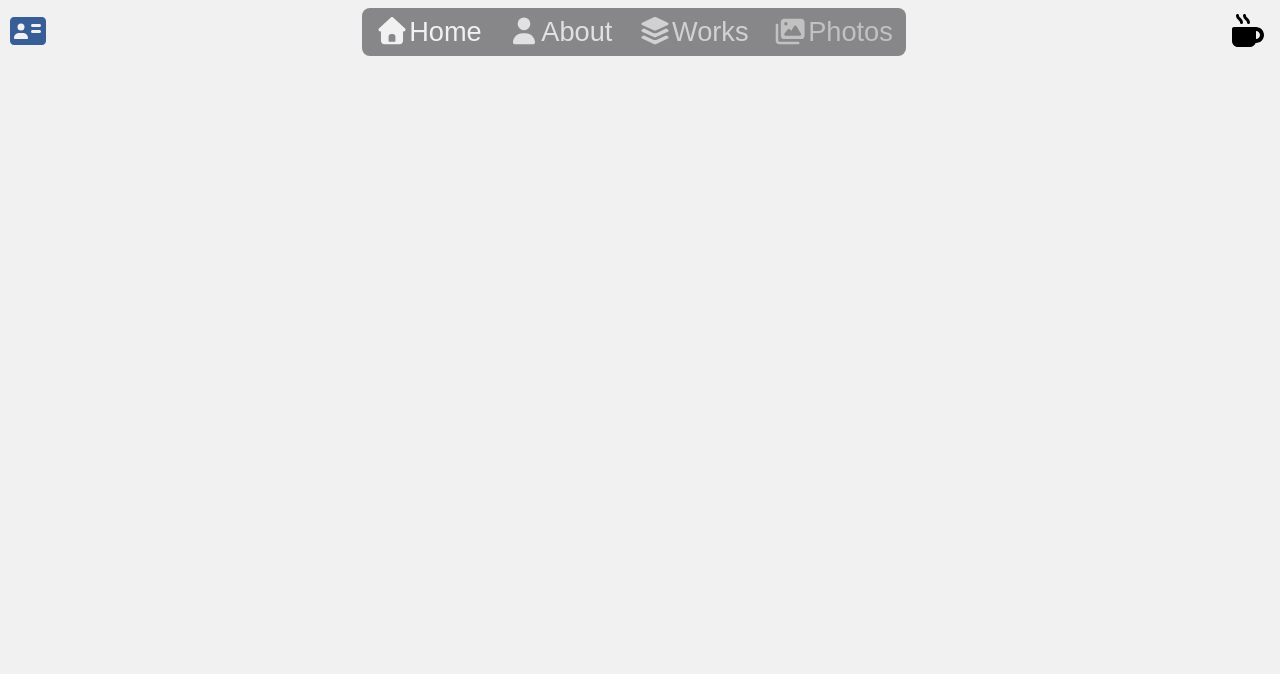
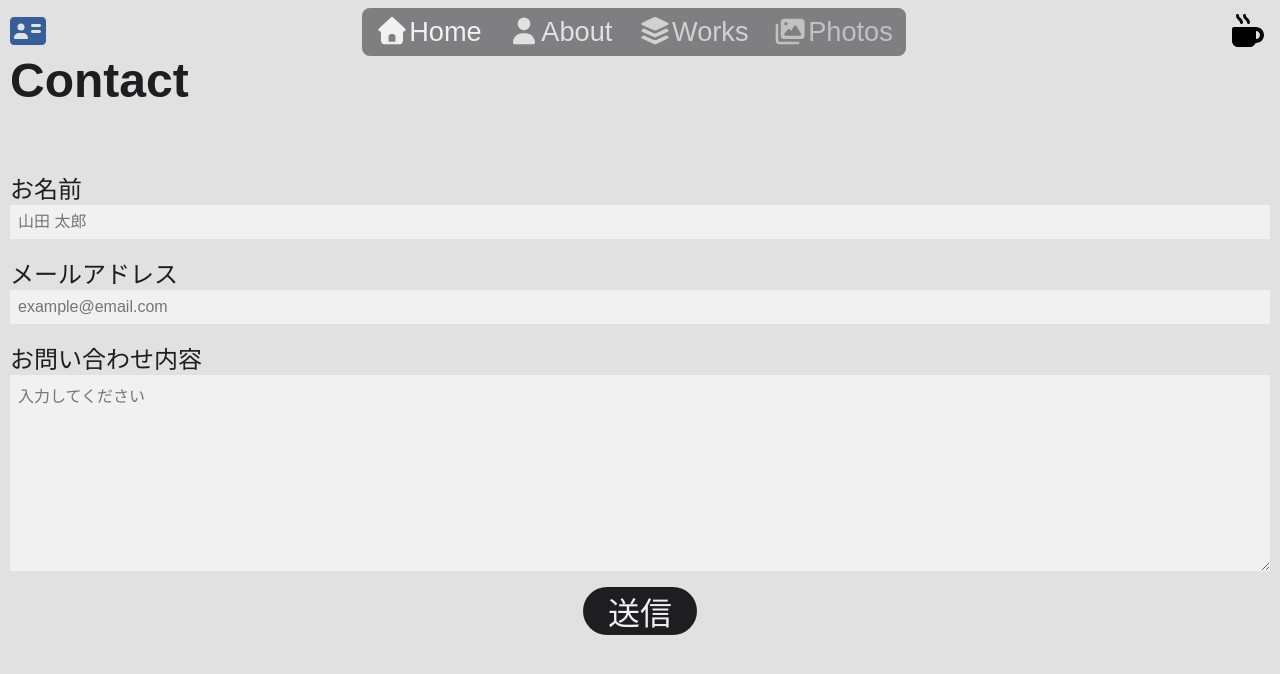
Before and after one commit to haaaaa722/portfolio, a React (Create React App) app: page /contact in a window 1280 px wide. Shown: the top 674 px of the page. Built offline with nearby package versions, Linux system fonts and the light colour scheme; a web font is replaced by a local one.

Commit message:
create contact

```diff
--- a/src/App.tsx
+++ b/src/App.tsx
@@ -5,6 +5,7 @@ import Header from "./components/Header/Header";
 import MobileMenu from "./components/mobileMenu/MobileMenu";
 import Home from "./pages/Home";
 import About from "./pages/About";
+import Contact from "./pages/Contact";
 
 import styles from './App.module.css';
 
@@ -21,6 +22,7 @@ function App() {
         <Routes>
           <Route path="/" element={<Home />} />
           <Route path="/about" element={<About />} />
+          <Route path="/contact" element={<Contact />} />
           <Route path="/works" element={<Works />} />
           <Route path="/photos" element={<Photos />} />
         </Routes>
--- a/src/pages/About.module.css
+++ b/src/pages/About.module.css
@@ -11,7 +11,7 @@
     height: 10rem;
     display: flex;
     align-items: center;
-    padding: 10px
+    padding: 10px;
 }
 
 .title{
--- a/src/pages/About.tsx
+++ b/src/pages/About.tsx
@@ -3,6 +3,7 @@ import profileImg from "../assets/images/profileIcon.webp";
 import { FontAwesomeIcon } from "@fortawesome/react-fontawesome";
 import { faXTwitter, faInstagram, faGithub } from "@fortawesome/free-brands-svg-icons";
 import styles from "./About.module.css";
+import { Link } from "react-router-dom";
 
 const About = ()=>{
     return(
@@ -48,6 +49,7 @@ const About = ()=>{
             <section className={styles.contact}>
                 <h2 className={styles.sectionTitle}>Contact</h2>
                 <p>お問い合わせは各SNSのDM、もしくは下記のフォームからお願いします。</p>
+                <Link to="/contact">お問い合わせはこちら</Link>
             </section>
         </div>
     )
--- /dev/null
+++ b/src/pages/Contact.module.css
@@ -0,0 +1,89 @@
+.container{
+    width: 100%;
+    height: 100vh;
+    background: var(--about-bg);
+    display: flex;
+    flex-direction: column;
+    align-items: center;
+}
+
+.header{
+    width: 100%;
+    height: 10rem;
+    display: flex;
+    align-items: center;
+    padding: 10px;
+}
+
+.title{
+    font-size: 3rem;
+}
+
+.content{
+    width: 100%;
+    padding: 10px;
+}
+
+.formGroup{
+    display: flex;
+    flex-direction: column;
+    margin-bottom: 1rem;
+}
+
+.formGroup label{
+    font-size: 1.5rem;
+}
+
+.formGroup input{
+    background: var(--home-bg);
+    font: var(--font-main);
+    border: none;
+    font-size: 1rem;
+    padding: 0.5rem;
+}
+
+.formGroup textarea{
+    background: var(--home-bg);
+    font: var(--font-main);
+    border: none;
+    font-size: 1rem;
+    padding: 0.5rem;
+}
+
+.submitbtn{
+    display: flex;
+    font: var(--font-main);
+    height: 3rem;
+    padding: 0 25px;
+    font-size: 2rem;
+    align-items: center;
+    background: var(--text-color);
+    color: var(--home-bg);
+    border: none;
+    border-radius: 1.5rem;
+    margin: 0 auto;
+    cursor: pointer;
+}
+
+.errorMessage{
+    color: #ed5752;
+}
+
+.errorInput{
+    border: 1px solid #ed5752 !important;
+}
+
+.thanksMessage{
+    font-size: 2rem;
+    text-align: center;
+}
+
+.backToAbout{
+    height: 3rem;
+    font-size: 2rem;
+    padding: 0 25px;
+    border-radius: 1.5rem;
+    background: var(--text-color);
+    color: var(--home-bg);
+    cursor: pointer;
+}
--- /dev/null
+++ b/src/pages/Contact.tsx
@@ -0,0 +1,122 @@
+import React, { useState } from "react";
+import styles from "./Contact.module.css";
+import { Link } from "react-router-dom";
+
+const Contact = ()=>{
+    const [submitted, setsubmitted] = useState(false);
+
+    const [errors, setErrors] = useState({
+        name: "",
+        email: "",
+        message: ""
+    });
+
+    const handleSubmit = (e: React.FormEvent<HTMLFormElement>)=>{
+        // いったんブラウザの送信を止めるかどうかを判断するフラグ
+        let isValid = true;
+        const newErrors = {name: "", email: "", message: ""};
+
+        // フォームの値を取得
+        const form = e.currentTarget;
+        const nameVal = (form.elements.namedItem("entry.14958865") as HTMLInputElement).value;
+        const emailVal = (form.elements.namedItem("entry.359138063") as HTMLInputElement).value;
+        const msgVal = (form.elements.namedItem("entry.734964169") as HTMLTextAreaElement).value;
+
+        // チェック開始
+        if(!nameVal){
+            newErrors.name = "お名前を入力してください";
+            isValid = false;
+        }
+        if(!emailVal){
+            newErrors.email = "メールアドレスを入力してください";
+            isValid = false;
+        }
+        if(!msgVal){
+            newErrors.message = "お問い合わせ内容を入力してください";
+            isValid = false;
+        }
+
+        setErrors(newErrors);
+
+        if(!isValid){
+            // エラーがある場合:送信キャンセル
+            e.preventDefault();
+        }else{
+            // エラーがない場合:送信後、画面切り替え
+            setTimeout(()=>{
+                setsubmitted(true);
+            },100)
+        }
+    }
+
+    return(
+        <div className={styles.container}>
+            <div className={styles.header}>
+                <h1 className={styles.title}>Contact</h1>
+            </div>
+
+            <div className={styles.content}>
+                {submitted ? (
+                    <div className={styles.thanksMessage}>
+                        <p>
+                            お問い合わせありがとうございます！<br />
+                            送信が完了しました！
+                        </p>
+                        <Link to="/about" className={styles.backToAbout}>もどる</Link>
+                    </div>
+                ):(
+                    <form
+                        action="https://docs.google.com/forms/d/e/1FAIpQLSceSoPNJhtNIbUJC3sAWqGX1w26IWoZczYHMfxJqdTvAdebpw/formResponse"
+                        method="POST"
+                        target="hidden_iframe"
+                        className={styles.form}
+                        onSubmit={handleSubmit}
+                        noValidate
+                    >
+                        <div className={styles.formGroup}>
+                            <label htmlFor="name">お名前</label>
+                            <input
+                                type="text"
+                                id="name"
+                                name="entry.14958865"
+                                placeholder="山田 太郎"
+                                className={errors.name ? styles.errorInput : ""}
+                            />
+                            {errors.name && <span className={styles.errorMessage}>{errors.name}</span>}
+                        </div>
+
+                        <div className={styles.formGroup}>
+                            <label htmlFor="email">メールアドレス</label>
+                            <input
+                                type="email"
+                                id="email"
+                                name="entry.359138063"
+                                placeholder="example@email.com"
+                                className={errors.email ? styles.errorInput : ""}
+                            />
+                            {errors.email && <span className={styles.errorMessage}>{errors.email}</span>}
+                        </div>
+
+                        <div className={styles.formGroup}>
+                            <label htmlFor="message">お問い合わせ内容</label>
+                            <textarea
+                                id="message"
+                                name="entry.734964169"
+                                placeholder="入力してください"
+                                rows={10}
+                                className={errors.message ? styles.errorInput : ""}
+                            ></textarea>
+                            {errors.message && <span className={styles.errorMessage}>{errors.message}</span>}
+                        </div>
+
+                        <button type="submit" className={styles.submitbtn}>送信</button>
+
+                        <iframe name="hidden_iframe" style={{display:"none"}} title="hidden_iframe"></iframe>
+                    </form>
+                )}
+            </div>
+        </div>
+    );
+};
+
+export default Contact;
```
